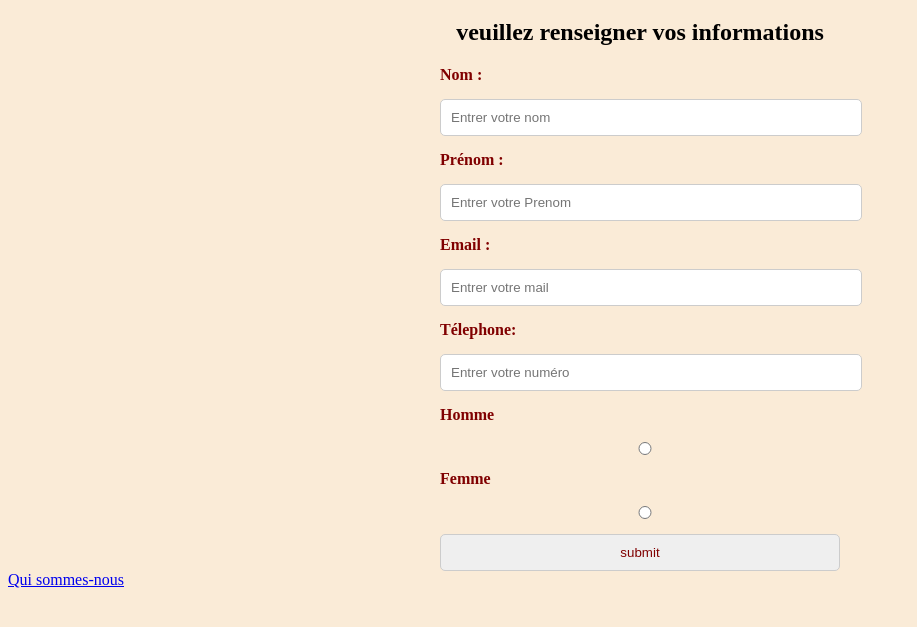
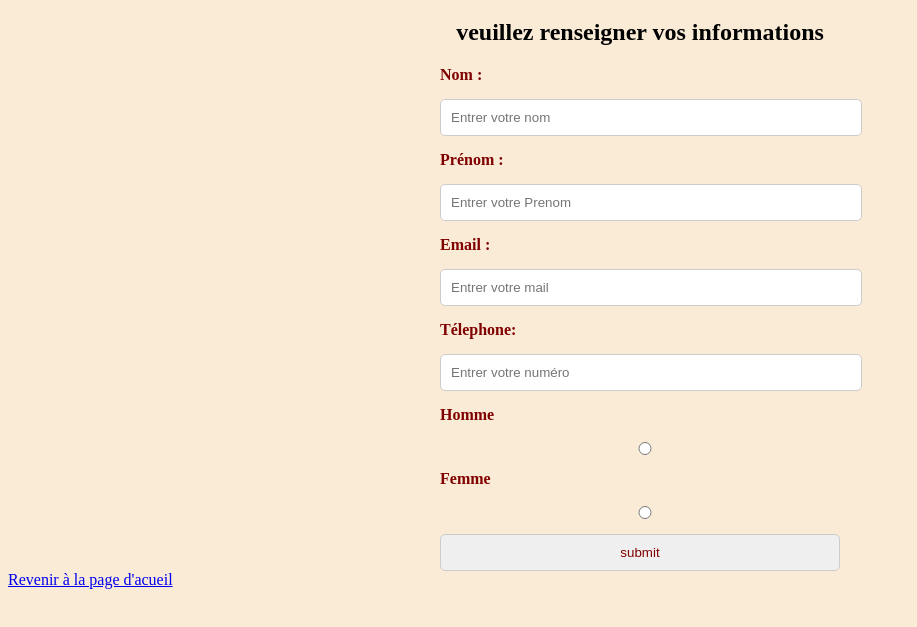
Before and after one commit to djsofiane/Projet-html_css, a plain HTML site: page formulaire.html in a window 1280 px wide. Shown: the part 61-688 px from the top of the page, without its empty margins (0-917 px from the left). Drawn offline with Linux system fonts and the light colour scheme.

```diff
--- a/formulaire.html
+++ b/formulaire.html
@@ -36,7 +36,7 @@
 
 </form>
 
-<div> <a href="index.html" target="_blank">Qui sommes-nous</a></div>
+<div> <a href="index.html" target="_blank">Revenir à la page d'acueil</a></div>
 
 
 </body>
```
Also changed, not shown: images/facebook.png (renamed from facebook.png).
